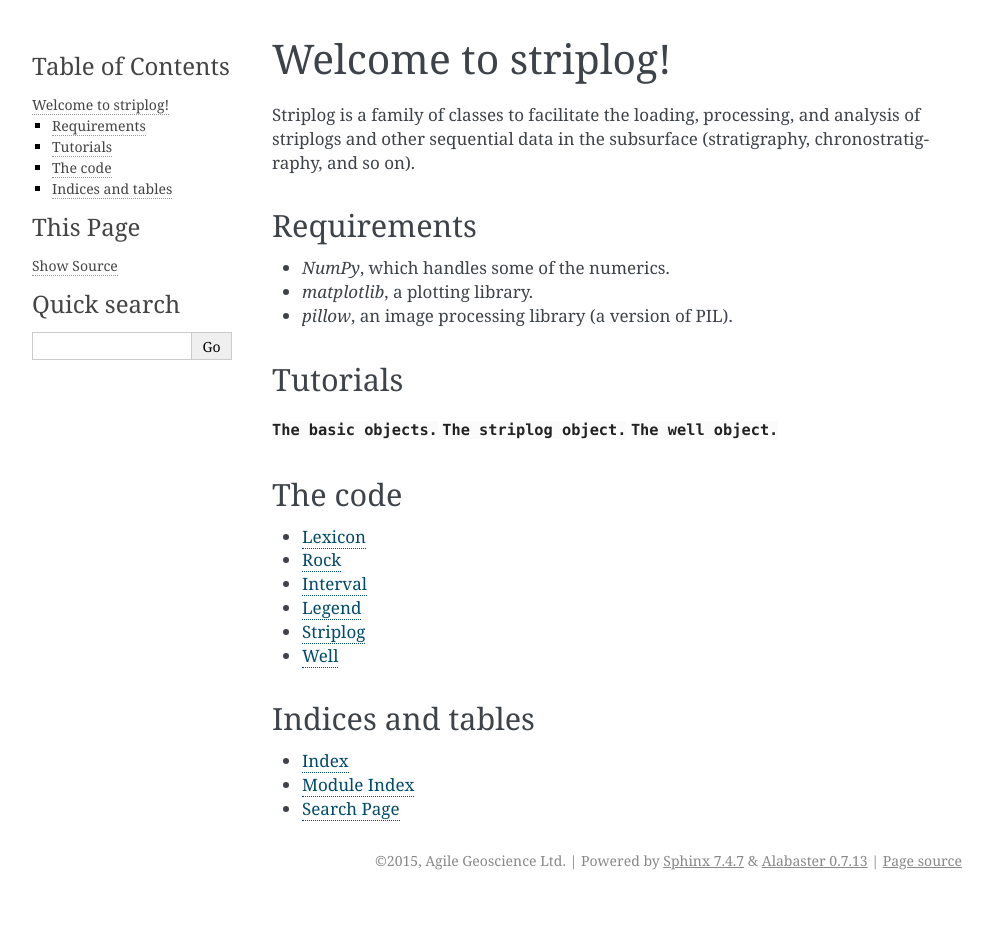
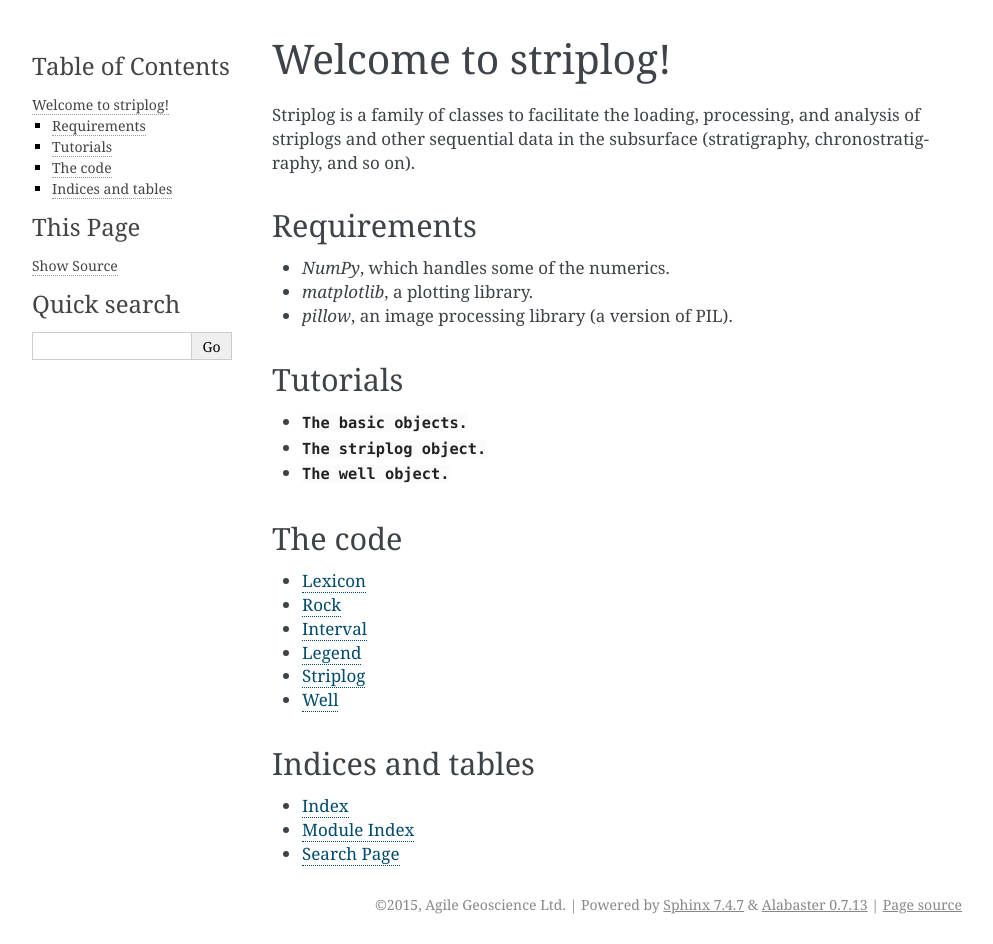
Before and after one commit to agilescientific/striplog, a Sphinx documentation site: the page built from docs/index.rst, in a window 1280 px wide. Shown: the whole page, without its empty margins (148-1141 px from the left). Built offline with Sphinx 7.4.7, drawn with Linux system fonts in a browser that asks for light colours; before the commit the page ends 900 px from its top, so only the background shows below that.

Commit message:
new docs

```diff
--- a/docs/index.rst
+++ b/docs/index.rst
@@ -18,9 +18,9 @@ Requirements
 Tutorials
 ---------
 
-:download:`The basic objects.<../tutorial/Basic_objects.html>`
-:download:`The striplog object.<../tutorial/Striplog_object.html>`
-:download:`The well object.<../tutorial/Well_object.html>`
+* :download:`The basic objects.<../tutorial/Basic_objects.html>`
+* :download:`The striplog object.<../tutorial/Striplog_object.html>`
+* :download:`The well object.<../tutorial/Well_object.html>`
 
 The code
 --------
--- a/docs/well.rst
+++ b/docs/well.rst
@@ -1,5 +1,5 @@
 Well
 ====
 
-.. automodule:: Well
+.. automodule:: well
    :members:
```
Also changed, not shown: docs/interval.rst (line endings or trailing spaces), 2 other files.
